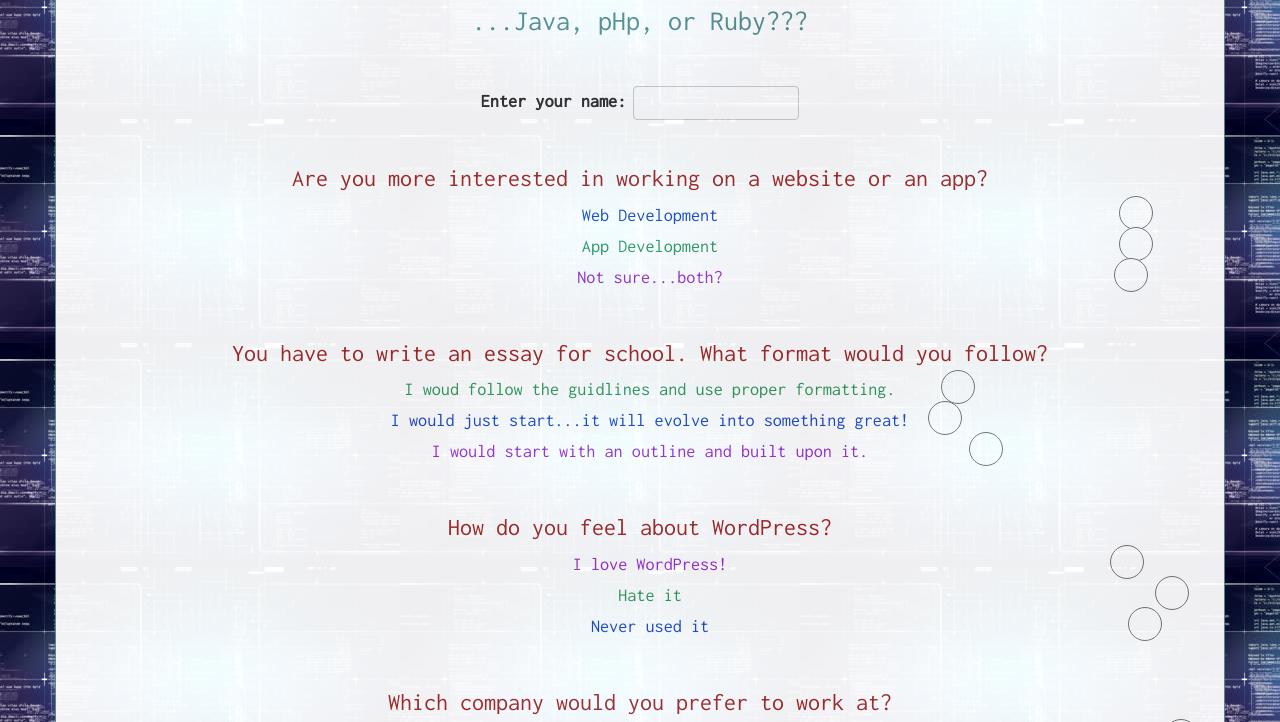
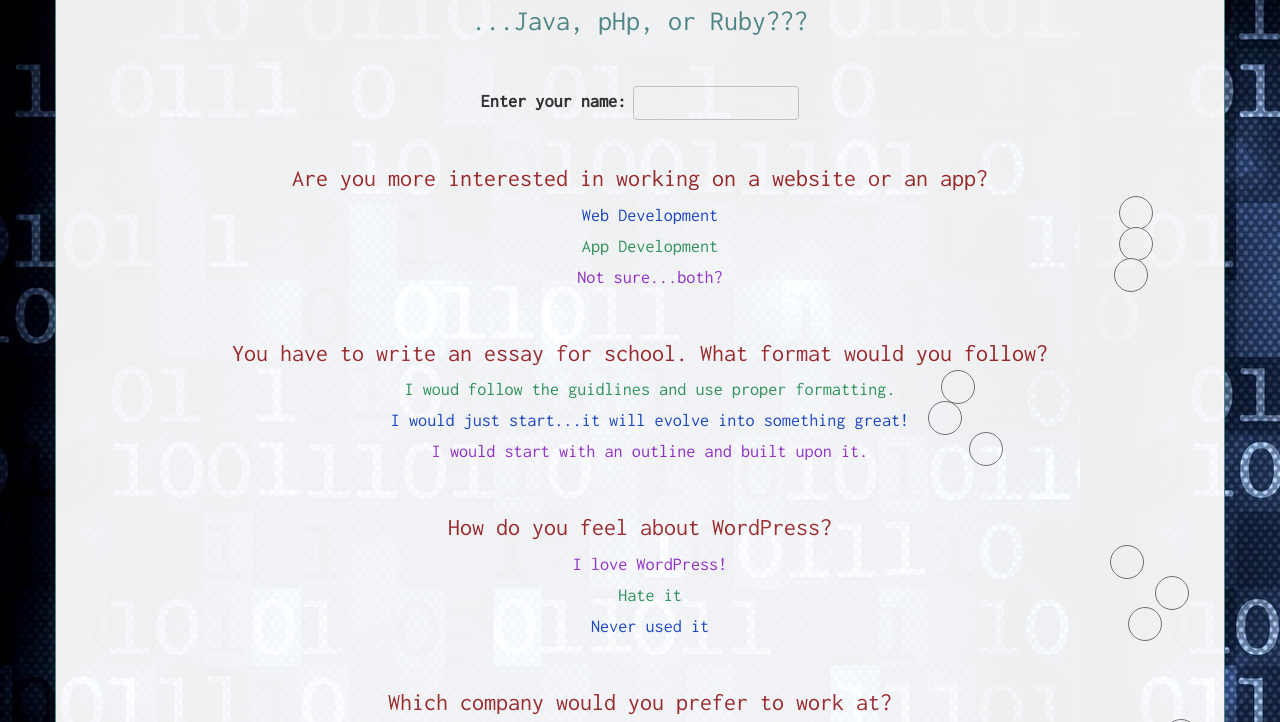
Before and after one commit to aimenkhakwani/track-survey, a plain HTML site: page index.html in a window 1280 px wide. Shown: the part 105-827 px from the top of the page. Drawn offline with Linux system fonts and the light colour scheme.

Commit message:
Changed background pic of body

```diff
--- a/css/style.css
+++ b/css/style.css
@@ -1,7 +1,7 @@
 body{
   text-align: center;
   font-family: 'Inconsolata', monospace;
-  background-image: url("../img/software.jpg");
+  background-image: url("../img/code.jpg");
 }
 .container {
   border: 1px solid #568e8f;
```
Also changed, not shown: img/code.jpg (added), img/software.jpg (deleted).
